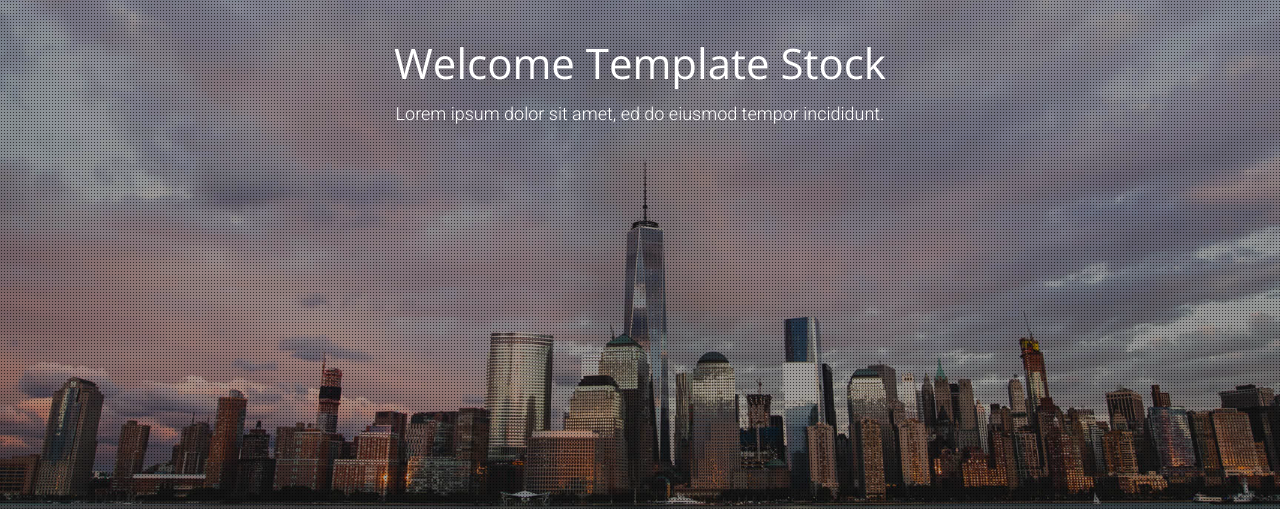
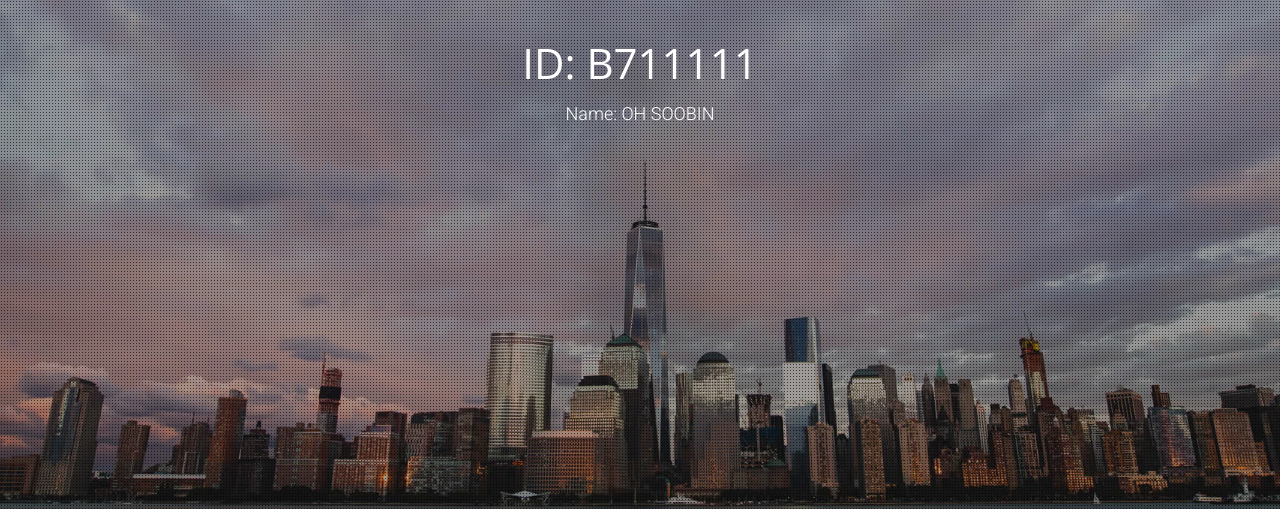
Before and after one commit to soobinoh/swehw, a plain HTML site: page index.html in a window 1280 px wide. Shown: the part 258-767 px from the top of the page. Drawn offline with nearby package versions, Linux system fonts and the light colour scheme.

Commit message:
Update index.html

```diff
--- a/index.html
+++ b/index.html
@@ -10,7 +10,7 @@
 		<meta charset="utf-8">
 		<meta http-equiv="X-UA-Compatible" content="IE=edge">
 		<meta name="viewport" content="width=device-width, initial-scale=1">
-		<title>Shine - Responsive Template | Template Stock</title>
+		<title>SWE assignment - Responsive Template | Template Stock</title>
 
 
 		<!-- WEB FONTS -->
@@ -40,8 +40,8 @@
 				<div class="row text-center">
 					<div class="col-md-8">
 						<img class="logo" src="images/logo.png" />
-						<h1 class="white-text">Welcome Template Stock</h1>
-						<h5 class="white-text">Lorem ipsum dolor sit amet, ed do eiusmod tempor incididunt.</h5>
+						<h1 class="white-text">ID: B711111</h1>
+						<h5 class="white-text">Name: OH SOOBIN</h5>
 						<div id="countdown" class="white-text"></div>
 					</div>
 				</div>
```
